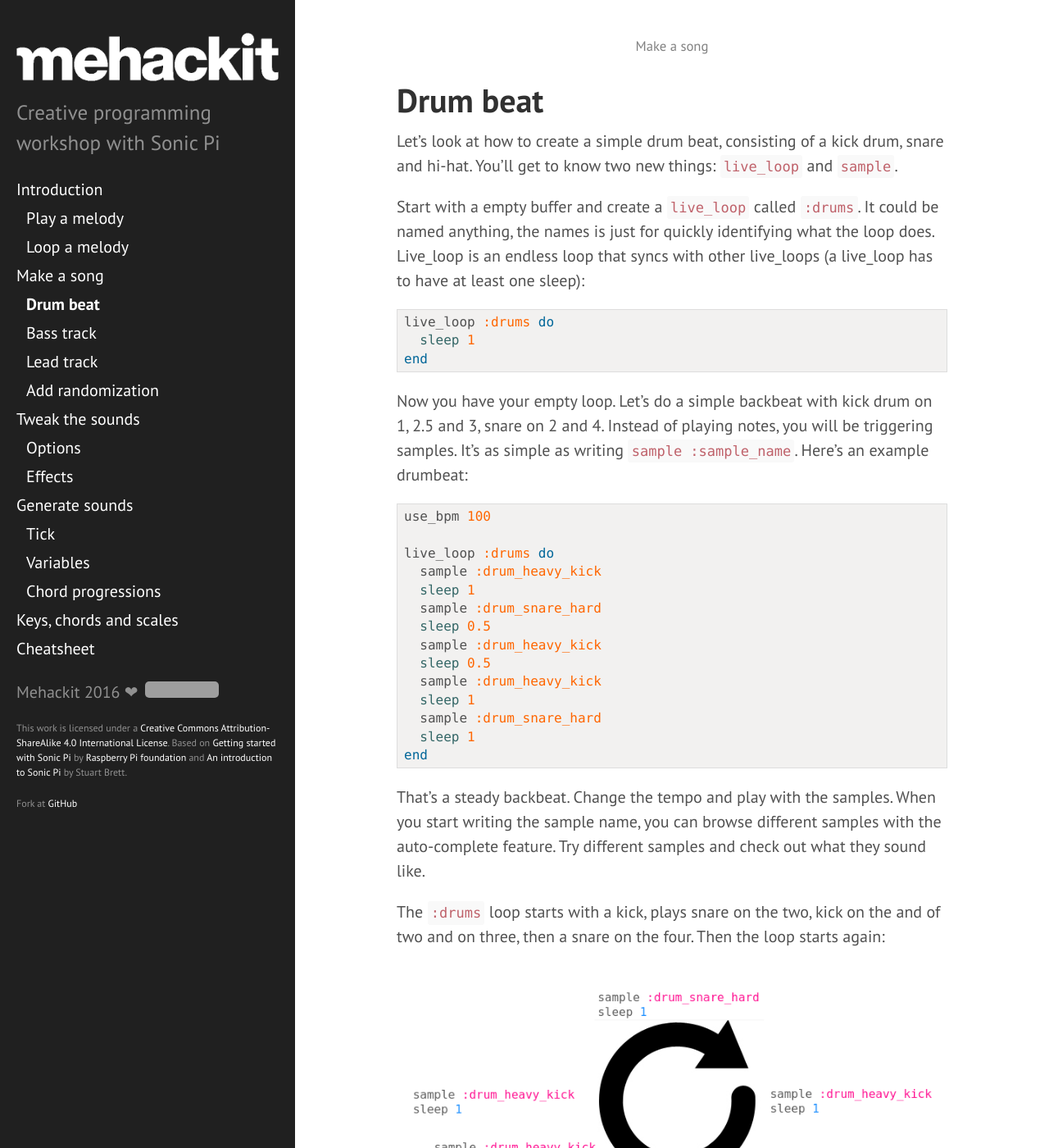
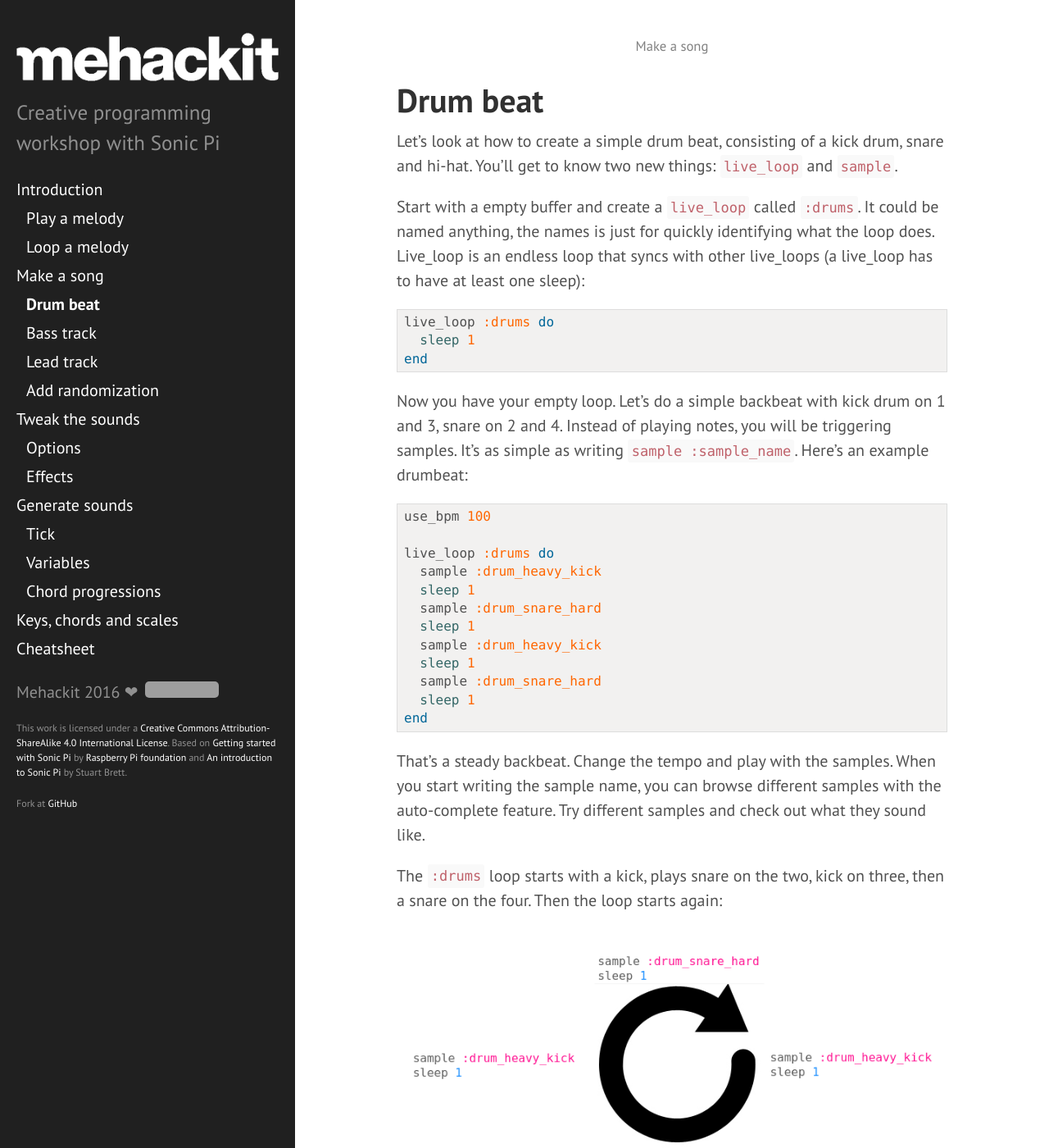
Before and after one commit to mehackit/sonic-pi-workshop, a Jekyll site: the page built from _exercises/02-make-a-song/02-drum-beat.md, in a window 1280 px wide and 1400 px high. Shown: the whole window at 82% size. Built offline with Jekyll 4.4.1, drawn with Linux system fonts in a browser that asks for light colours; nearby versions of some CDN libraries; some of the changed text lies outside the part shown; grey boxes are pictures that could not be loaded.

Commit message:
simpler example drum beat

```diff
--- a/_exercises/02-make-a-song/02-drum-beat.md
+++ b/_exercises/02-make-a-song/02-drum-beat.md
@@ -14,7 +14,7 @@ live_loop :drums do
 end
 {% endhighlight %}
 
-Now you have your empty loop. Let's do a simple backbeat with kick drum on 1, 2.5 and 3, snare on 2 and 4. Instead of playing notes, you will be triggering samples. It's as simple as writing `sample :sample_name`. Here's an example drumbeat:
+Now you have your empty loop. Let's do a simple backbeat with kick drum on 1 and 3, snare on 2 and 4. Instead of playing notes, you will be triggering samples. It's as simple as writing `sample :sample_name`. Here's an example drumbeat:
 
 {% highlight ruby %}
 use_bpm 100
@@ -23,9 +23,7 @@ live_loop :drums do
   sample :drum_heavy_kick
   sleep 1
   sample :drum_snare_hard
-  sleep 0.5
-  sample :drum_heavy_kick
-  sleep 0.5
+  sleep 1
   sample :drum_heavy_kick
   sleep 1
   sample :drum_snare_hard
@@ -35,7 +33,7 @@ end
 
 That's a steady backbeat. Change the tempo and play with the samples. When you start writing the sample name, you can browse different samples with the auto-complete feature. Try different samples and check out what they sound like.
 
-The `:drums` loop starts with a kick, plays snare on the two, kick on the and of two and on three, then a snare on the four. Then the loop starts again:
+The `:drums` loop starts with a kick, plays snare on the two, kick on three, then a snare on the four. Then the loop starts again:
 
 <img src="{{ "/img/live_loop.png" | prepend: site.baseurl}}">
 
@@ -72,9 +70,7 @@ live_loop :drums do
   sample :drum_heavy_kick
   sleep 1
   sample :drum_snare_hard
-  sleep 0.5
-  sample :drum_heavy_kick
-  sleep 0.5
+  sleep 1
   sample :drum_heavy_kick
   sleep 1
   sample :drum_snare_hard
```
Also changed, not shown: _exercises/02-make-a-song/03-bass-track.md (+1 -3 lines), _exercises/02-make-a-song/04-lead.md (+1 -3 lines), _exercises/02-make-a-song/05-add-randomization.md (+1 -3 lines), img/live_loop.png.
